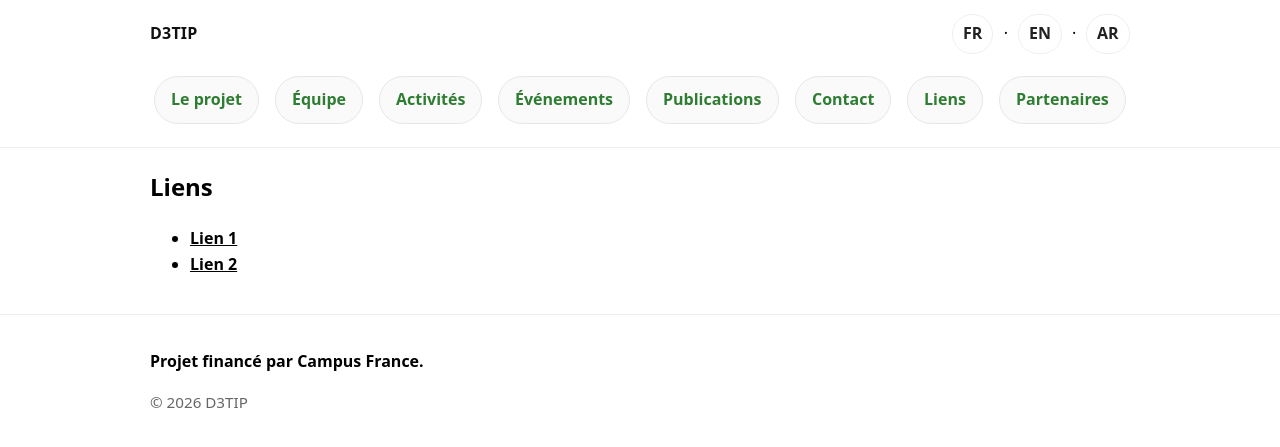
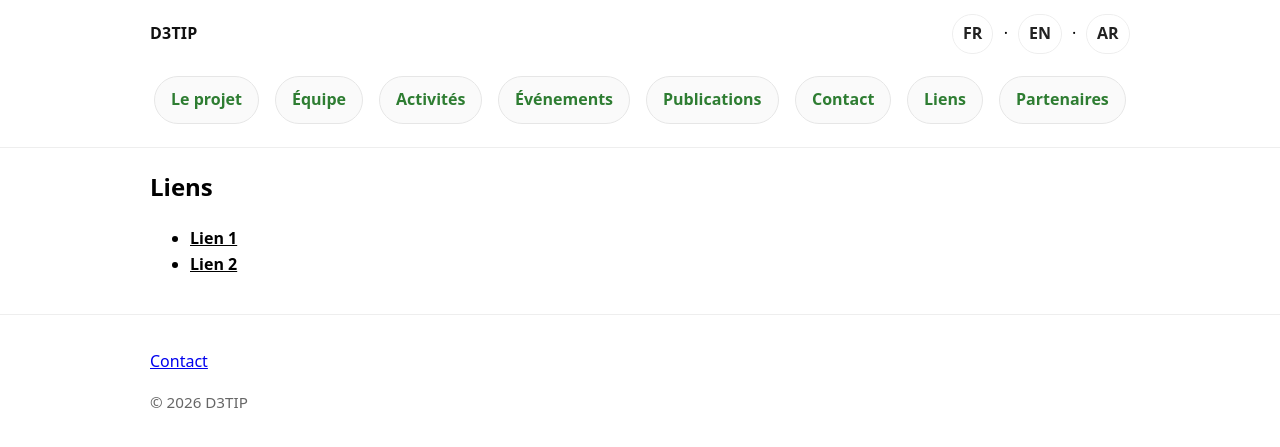
Before and after one commit to d3tip-phc-utique/d3tip-phc-utique.github.io, a Jekyll site: the page built from fr/links.md, in a window 1280 px wide. Shown: the top 447 px of the page. Built offline with Jekyll 4.4.1, drawn with Linux system fonts in a browser that asks for light colours.

Commit message:
Update footer.html

```diff
--- a/_includes/footer.html
+++ b/_includes/footer.html
@@ -1,10 +1,13 @@
 <footer class="footer">
   <div class="container">
-    <p class="funding">
-      {% if page.lang == 'fr' %}Projet financé par Campus France.{% endif %}
-      {% if page.lang == 'en' %}Project funded by Campus France.{% endif %}
-      {% if page.lang == 'ar' %}مشروع ممول من Campus France.{% endif %}
-    </p>
-    <p class="small">© {{ site.time | date: '%Y' }} {{ site.title }}</p>
+    <p class="footer-actions">
+  <a class="footer-contact" href="{{ '/fr/contact/' | relative_url }}">
+    {% if page.lang == 'fr' %}Contact{% endif %}
+    {% if page.lang == 'en' %}Contact{% endif %}
+    {% if page.lang == 'ar' %}اتصل بنا{% endif %}
+  </a>
+</p>
+
+<p class="small">© {{ site.time | date: '%Y' }} {{ site.title }}</p>
   </div>
 </footer>
```
